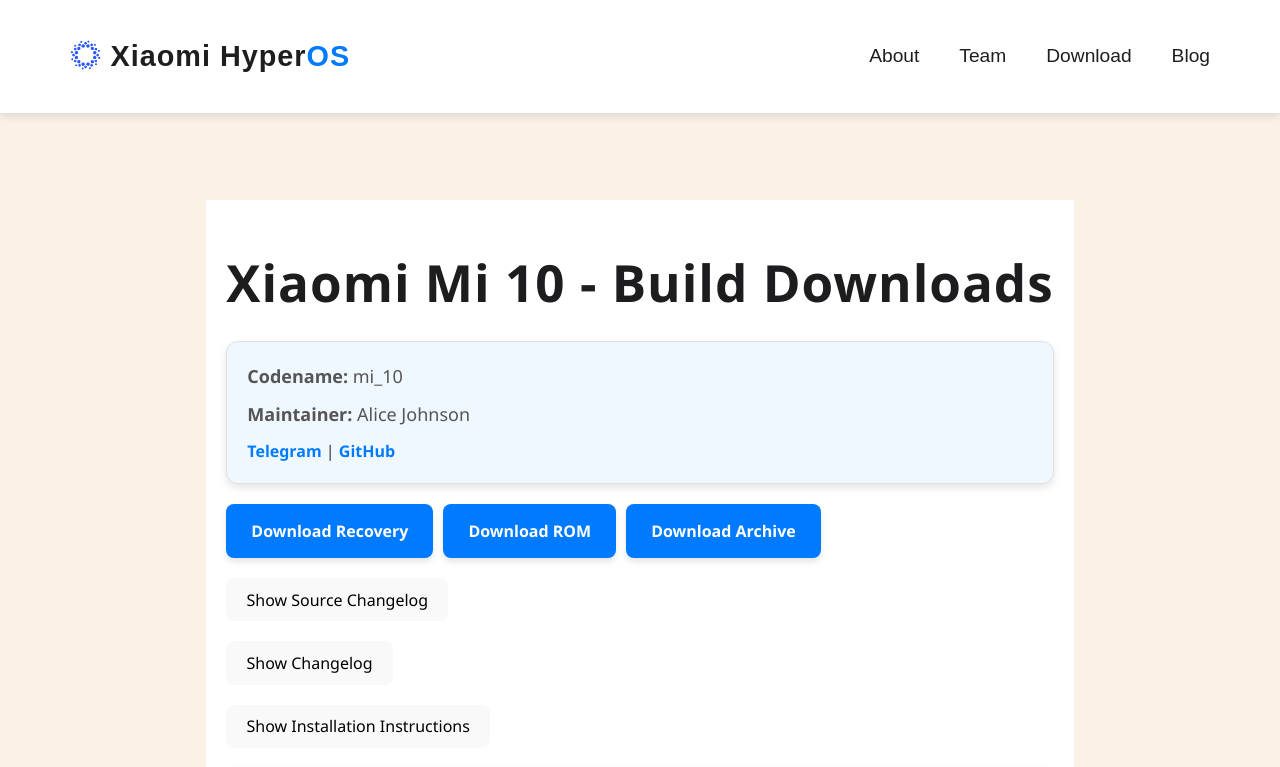
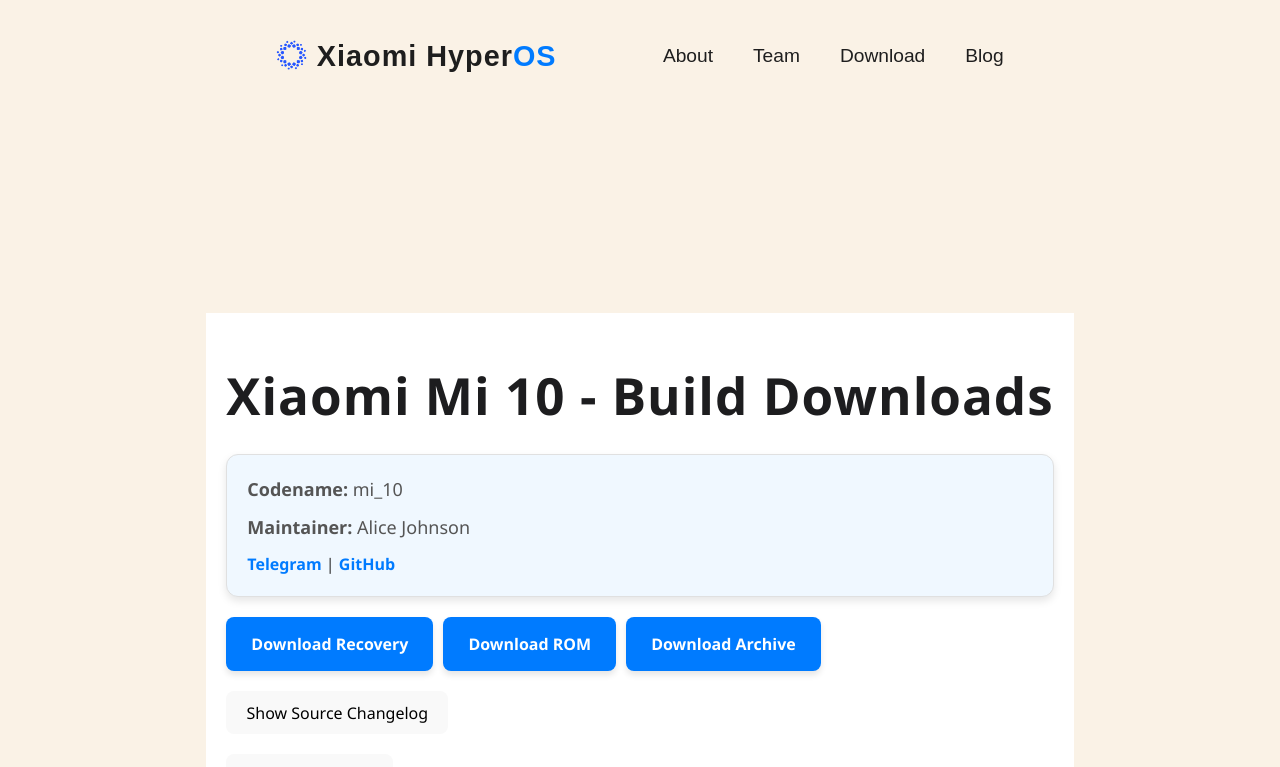
Before and after one commit to sirajlekhak/hyperOS, a React (Vite) app: page /hyperOS/builds/1 in a window 1280 px wide. Shown: the top 767 px of the page. Built offline with nearby package versions, Linux system fonts and the light colour scheme.

Commit message:
fixed navbar bg

```diff
--- a/src/components/Navbar.css
+++ b/src/components/Navbar.css
@@ -12,12 +12,9 @@
   justify-content: space-between;
   align-items: center;
   padding: 20px 50px;
-  position: fixed;
   top: 0;
   left: 0;
   z-index: 1000;
-  background-color: #ffffff;
-  box-shadow: 0 4px 8px rgba(0, 0, 0, 0.1);
   box-sizing: border-box;
 }
 
```
